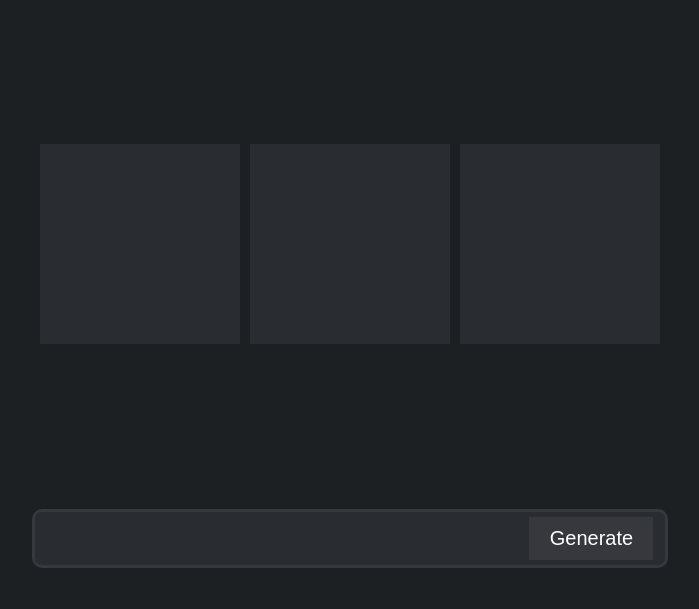
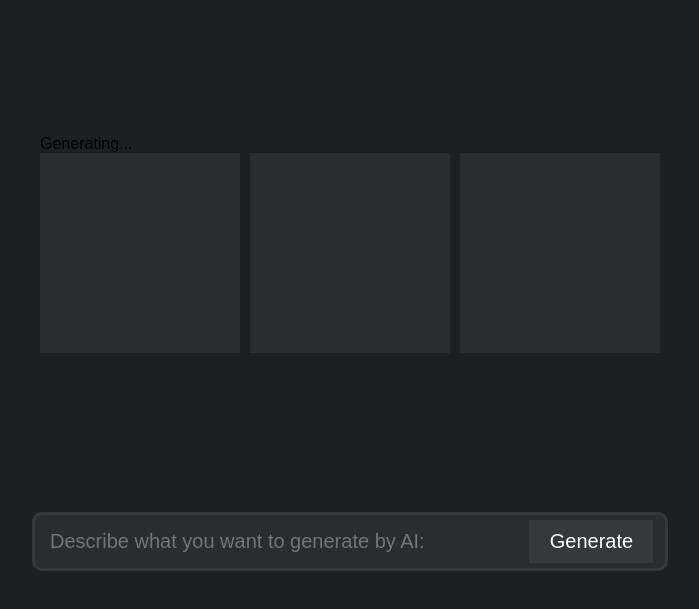
Before and after one commit to hazem-yakout/ai-image-generator, a plain HTML site: page index.html in a window 1280 px wide. Shown: the part 149-758 px from the top of the page, without its empty margins (290-989 px from the left). Drawn offline with Linux system fonts and the light colour scheme.

Commit message:
Update index.html

```diff
--- a/index.html
+++ b/index.html
@@ -4,26 +4,24 @@
 
 <head>
     <meta charset="UTF-8" />
-    <meta name="viewport" content="width=device-width, initial-scale=1.0">
+    <meta name="viewport" content="width=device-width, initial-scale=1.0" />
     <link rel="stylesheet" href="style.css" />
     <title>AI Image Generator</title>
 </head>
 
-
-</body>
-
-</html>
-
 <body>
     <h2>AI Image Generator</h2>
-    <div class="images">
-        <div></div>
-        <div></div>
-        <div></div>
+    <div class="img-box">
+        <p>Generating...</p>
+        <div class="images">
+            <div class="item"></div>
+            <div class="item"></div>
+            <div class="item"></div>
+        </div>
     </div>
     <div class="prompt">
-        <input type="text" id="inp" />
-        <button onclick="getImage()">Generate</button>
+        <input type="text" id="inp" placeholder="Describe what you want to generate by AI: " />
+        <button class="Generate">Generate</button>
     </div>
     <script src="script.js"></script>
 </body>
```
